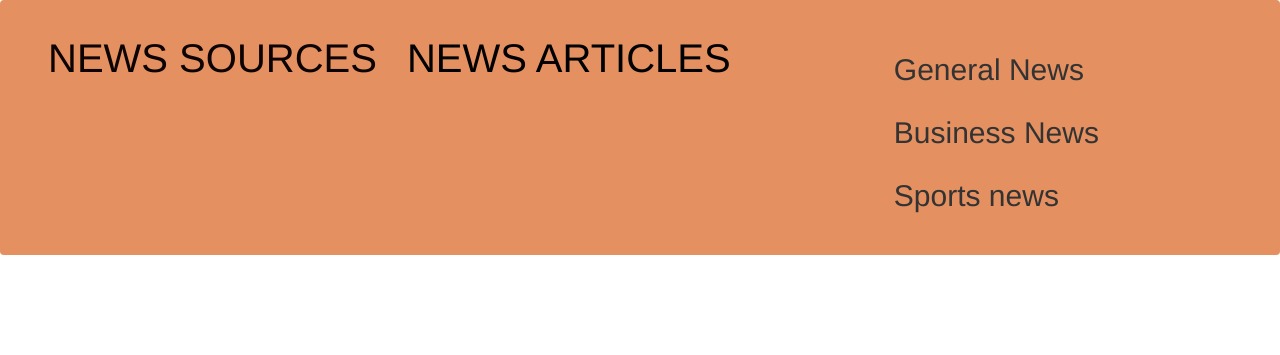
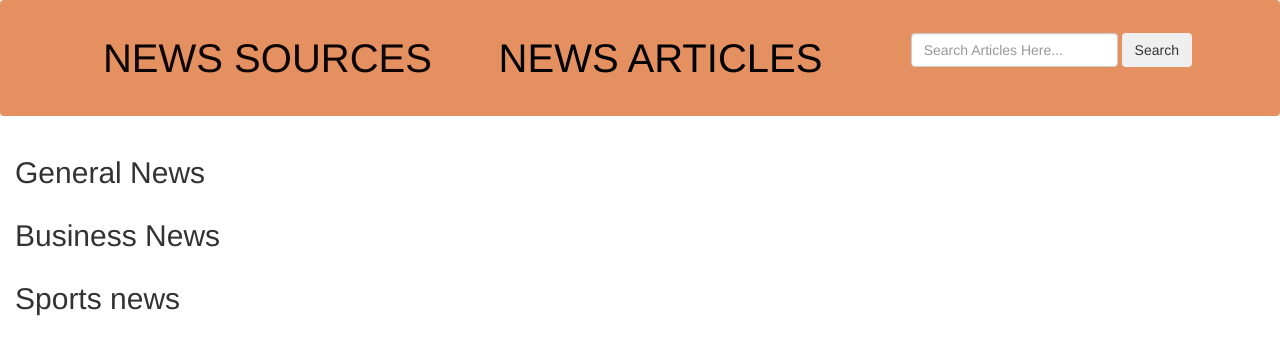
Before and after one commit to WambiruL/newsApp, a Python web app: template app/templates/sources.html in a window 1280 px wide. Shown: the top 355 px of the page. Run offline with Jinja, Linux system fonts and the light colour scheme; the template is opened without the code that fills it, so the values that code supplies are empty; some libraries are stand-ins or nearby versions.

Commit message:
Add the search form in the navbar

```diff
--- a/app/templates/navbar.html
+++ b/app/templates/navbar.html
@@ -1,3 +1,11 @@
 <nav class="navbar navbar-expand-lg navbar-light fixed-top" style="background-color: #e49060; padding: 2pc; display: flex; justify-content: space-around;" >
     <a class="navbar-brand" style="color: rgb(12, 3, 3); font-size: 40px;" href="/">NEWS SOURCES</a>
     <a class="navbar-brand" style="color: black; font-size: 40px;" href="/News-Articles"> NEWS ARTICLES </a><br>
+
+    <form class="form-inline my-2 my-lg-0">
+        <input class="form-control mr-sm-2" type="search" placeholder="Search Articles Here..." aria-label="Search" name="article_name">
+        <button class="btn btn-outline-success my-2 my-sm-0" type="submit">Search</button>
+    </form>
+
+
+</nav>
```
